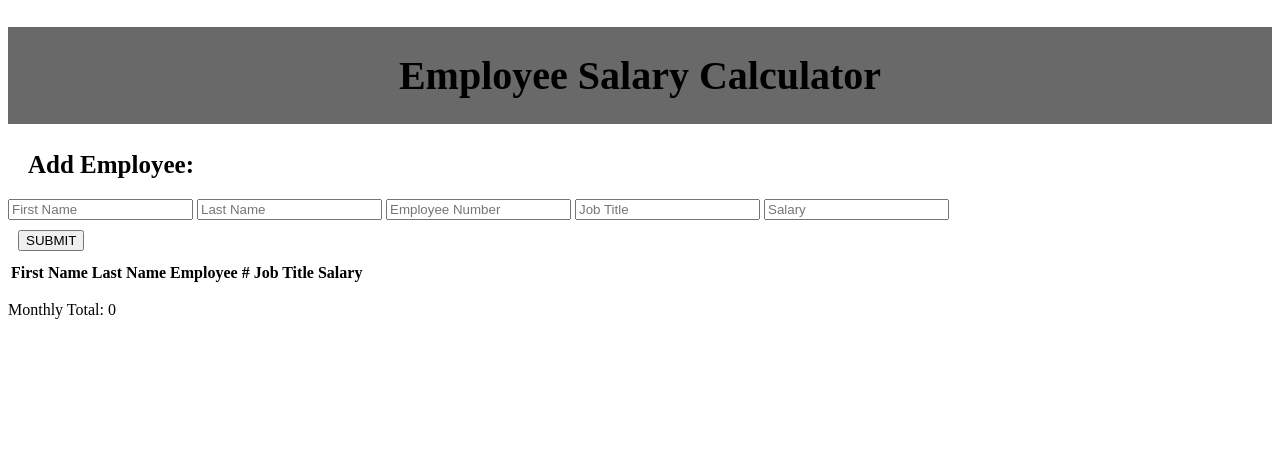
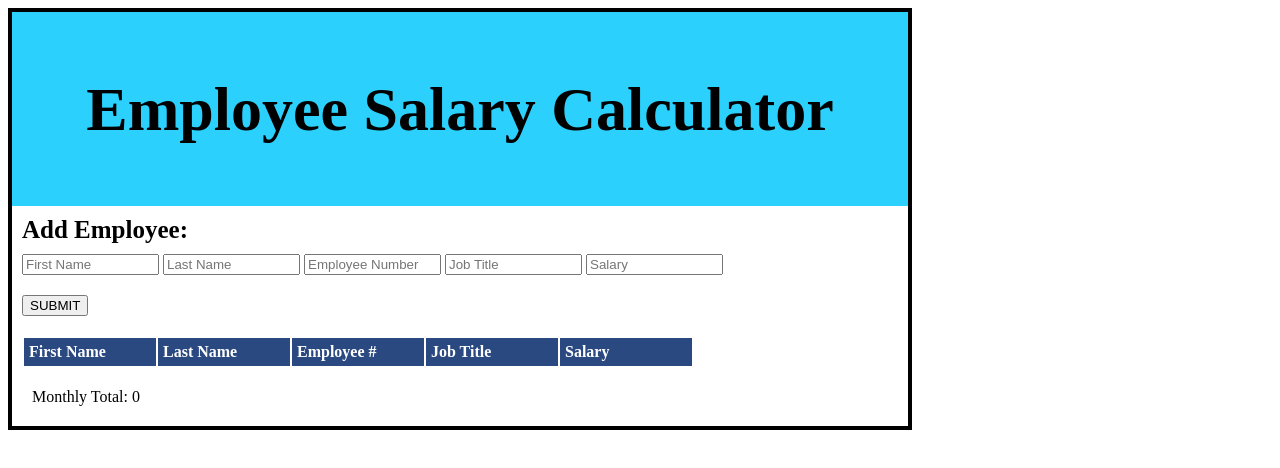
Before and after one commit to lwpherigo/jquery-salary-calculator, a plain HTML site: page index.html in a window 1280 px wide. Drawn offline with Linux system fonts and the light colour scheme.

Commit message:
styling is done but somehow messed up monthly number

```diff
--- a/client.js
+++ b/client.js
@@ -2,6 +2,7 @@ console.log('js');
 
 const companyEmployees = [];
 let monthlyTotal = 0;
+const monthlyMax = 20000;
 
 $(document).ready(init);
 
@@ -25,6 +26,12 @@ function submitEmployee(event) {
         salary: parseInt($('#salary').val()),
     };
 
+    // const employeeObject = {};
+    // const valueArray = $('#employeeForm').serializeArray();
+    // for(let item of valueArray) {
+    //      employeeObject[item.name] = item.value;
+    // };
+
     addToSpreadsheet(employeeObject);
     resetInputs();
 }
@@ -46,6 +53,7 @@ function render() {
     $('.js-employeeInfo').empty();
     monthlyExpenses();
 
+
     for(let i = 0; i < companyEmployees.length; i++) {
         const employee = companyEmployees[i];
 
@@ -61,13 +69,17 @@ function render() {
         `);
     }
 
-    $('.js-totalMonthly').text(`Monthly Total: $${monthlyTotal}`);
+    if(monthlyTotal < monthlyMax) {
+        $('.js-totalMonthly').text(`Monthly Total: $${monthlyTotal}`);
+    } else if(monthlyTotal >= monthlyMax) {
+        $('.js-totalMonthly').text(`Monthly Total: $${monthlyTotal}`).css('background-color', 'rgb(221, 61, 61)');
+    }
 }
 
 function monthlyExpenses() {
     monthlyTotal = 0;
     for(let entry of companyEmployees) {
-        monthlyTotal += (entry.salary / 12);
+        monthlyTotal += (entry.salary / 12).toFixed(2);
     }
 }
 
--- a/index.html
+++ b/index.html
@@ -10,7 +10,9 @@
     <title>Document</title>
 </head>
 <body>
-    <h1 class="heading">Employee Salary Calculator</h1>
+    <header>
+    <h1>Employee Salary Calculator</h1>
+    </header>
 
     <h3>Add Employee:</h3>
     <form id="employeeForm">
@@ -25,11 +27,11 @@
     <table>
         <thead>
             <tr>
-                <th>First Name</th>
-                <th>Last Name</th>
-                <th>Employee #</th>
-                <th>Job Title</th>
-                <th>Salary</th>
+                <th class="one">First Name</th>
+                <th class="two">Last Name</th>
+                <th class="three">Employee #</th>
+                <th class="four">Job Title</th>
+                <th class="five">Salary</th>
             </tr>
         </thead>
 
--- a/style.css
+++ b/style.css
@@ -1,15 +1,55 @@
+body {
+    width: 70%;
+    border: 4px solid black;
+}
+
 h3 {
-    margin: 20px;
+    margin: 10px;
     font-size: 25px;
 }
 
-.heading {
-    background-color: DimGray;
-    padding: 25px;
+header {
+    padding: 20px;
+    background-color: #2bd1fc;
     text-align: center;
-    font-size: 40px;
+    font-size: 31px;
 }
 
 .submitButton {
     margin: 10px;
 }
+
+#firstName, #lastName, #salary, #empNumber, #jobTitle {
+    width: 18%;
+}
+
+p {
+    margin: 10px;
+    padding: 10px;
+    width: 75%;
+}
+
+#employeeForm {
+    margin: 10px;
+    width: 80%;
+}
+
+table {
+    width: 75%;
+    margin: 10px;
+}
+
+th {
+    text-align: left;
+    margin: 5px;
+    background-color: rgb(43, 73, 129);
+    color: white;
+    padding: 5px;
+    width: 18%;
+}
+
+td {
+    border-bottom: 1px solid rgb(43, 75, 50);
+    text-align: left;
+    margin: 5px;
+  }
```
